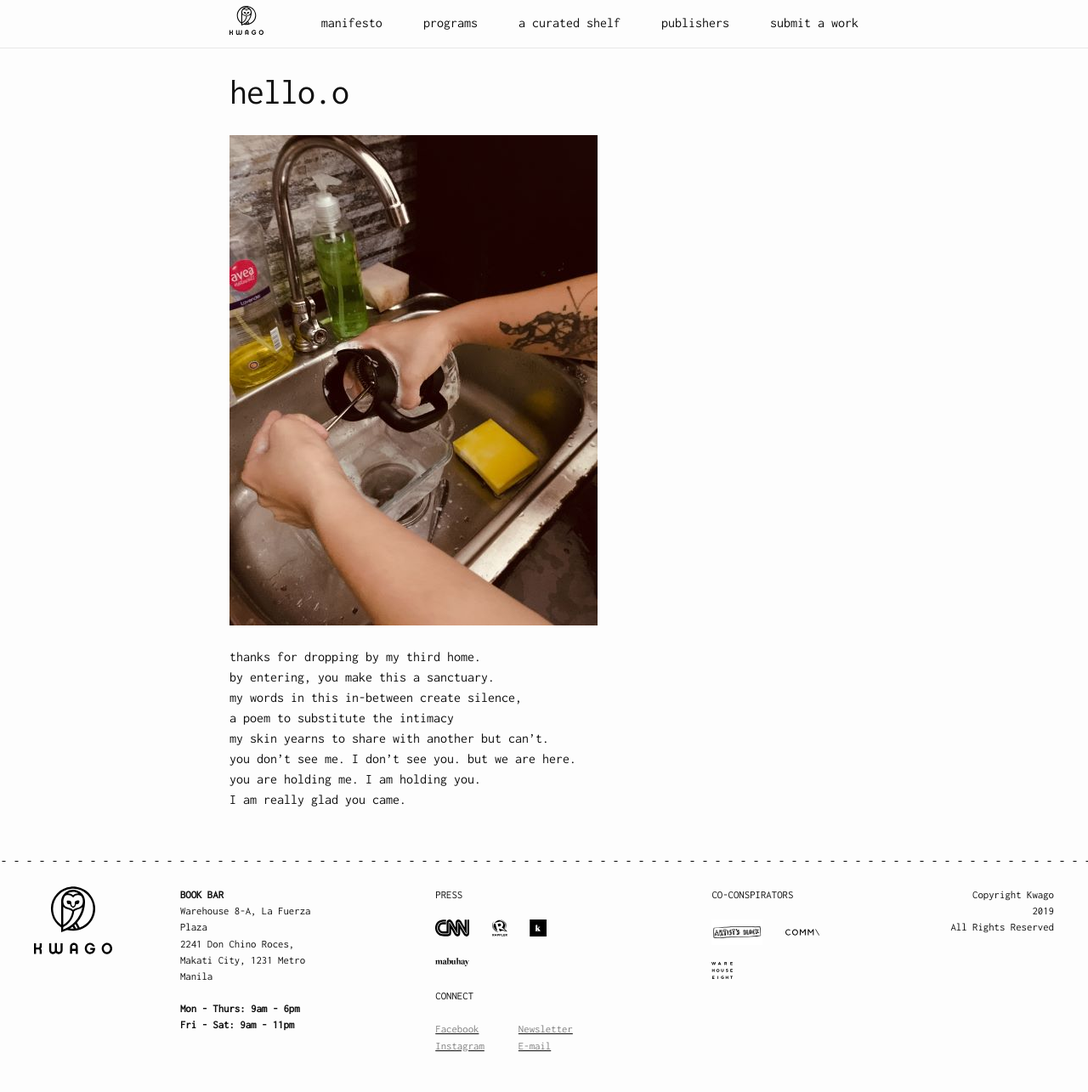
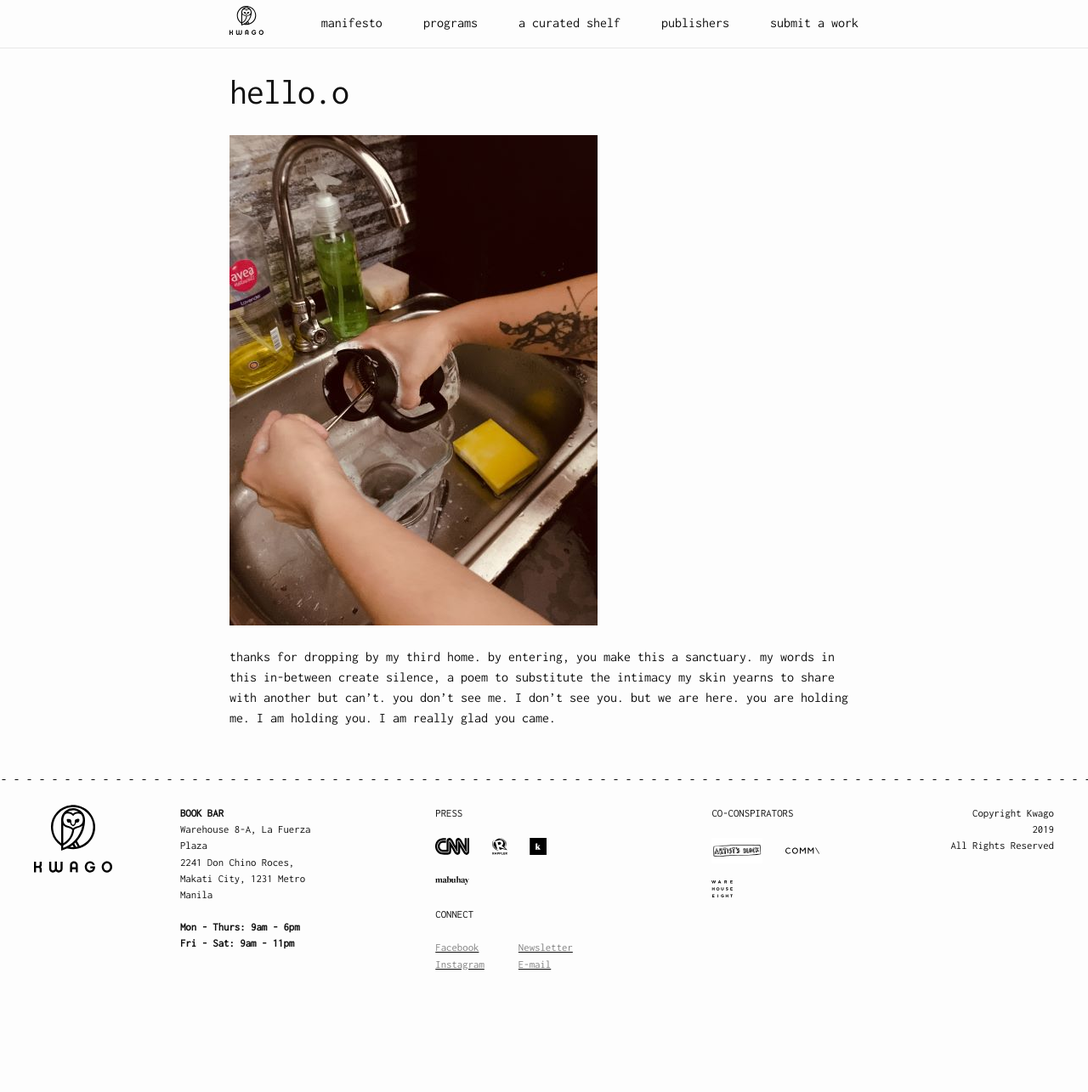
Before and after one commit to patsylala/kwago-siteleaf, a Jekyll site: the page built from thirdspace/washingdisheswithyou.markdown, in a window 1280 px wide. Shown: the whole page at 85% size. Built offline with Jekyll 4.4.1, drawn with Linux system fonts in a browser that asks for light colours; our own code applies the rules of GitHub Pages for plain Markdown files; after the commit the page ends 1189 px from its top, so only the background shows below that.

Commit message:
Updated Washingdisheswithyou

```diff
--- a/thirdspace/washingdisheswithyou.markdown
+++ b/thirdspace/washingdisheswithyou.markdown
@@ -6,17 +6,10 @@ date: 2020-05-12 14:03:00 Z
 <img src="../uploads/wdwy-web-1.JPG"/>
 
 thanks for dropping by my third home.
-<br />
 by entering, you make this a sanctuary.
-<br />
 my words in this in-between create silence,
-<br />
 a poem to substitute the intimacy
-<br />
 my skin yearns to share with another but can’t.
-<br />
 you don’t see me. I don’t see you. but we are here.
-<br />
 you are holding me. I am holding you.
-<br />
 I am really glad you came.
```
